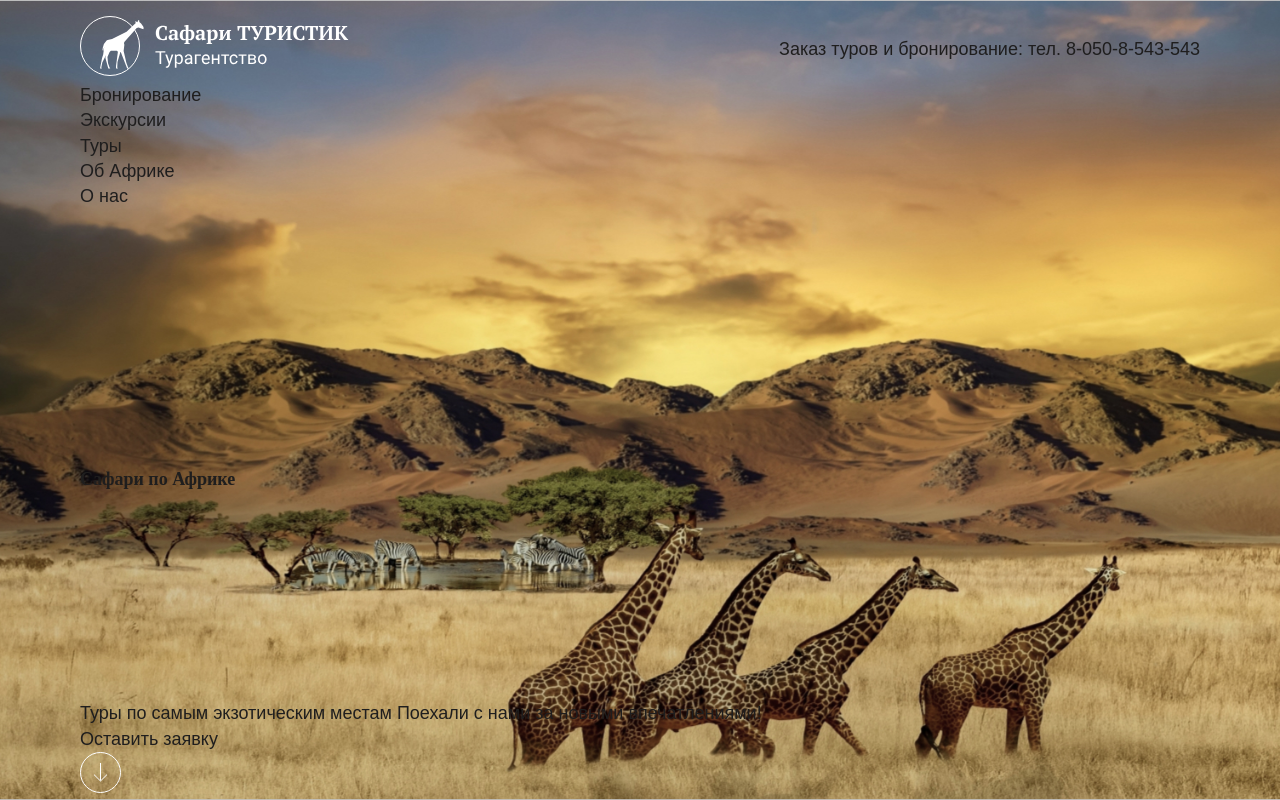
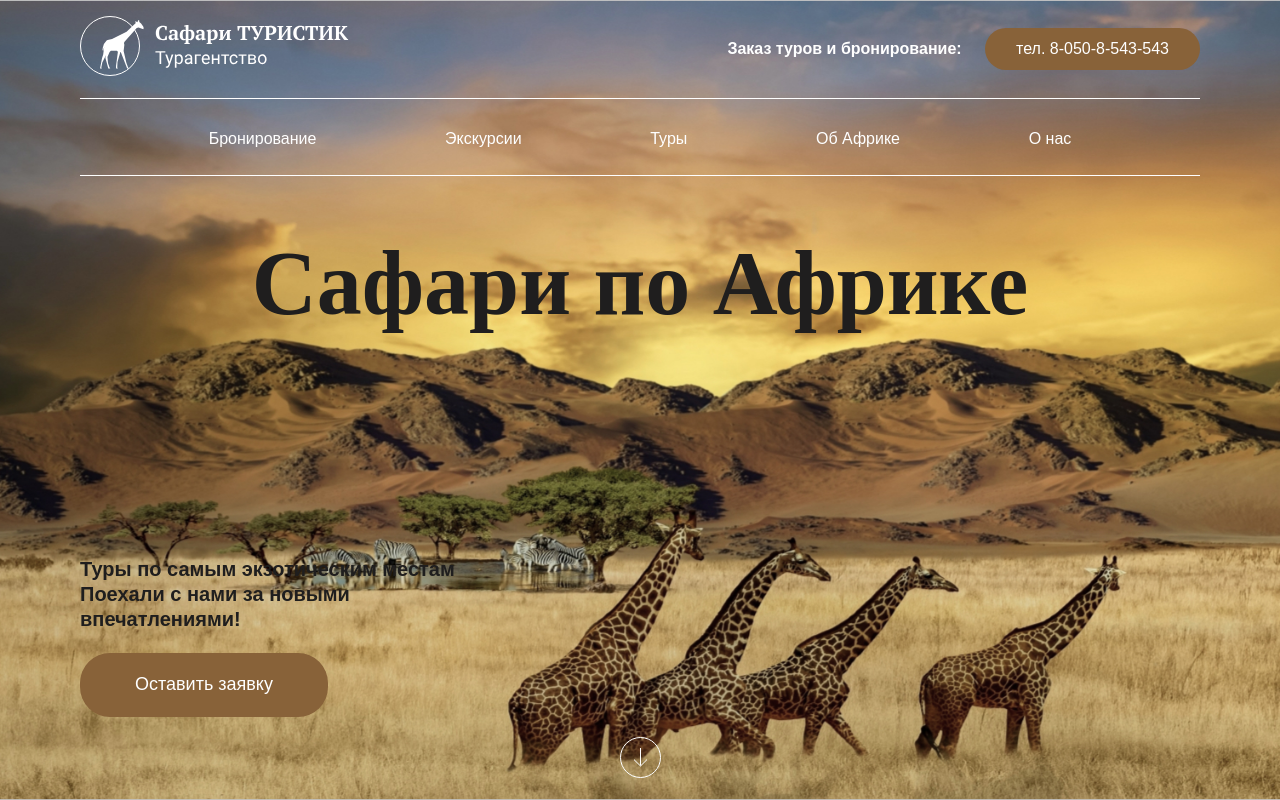
Before and after one commit to iCrespoDEV/safari, a plain HTML site: page index.html in a window 1280 px wide. Drawn offline with Linux system fonts and the light colour scheme; a web font is replaced by a local one.

Commit message:
header end
header end

```diff
--- a/css/style.css
+++ b/css/style.css
@@ -309,7 +309,7 @@ a {
   min-height: 100vh;
 }
 
-.header__top{
+.header__top {
   display: flex;
   justify-content: space-between;
   align-items: center;
@@ -317,23 +317,64 @@ a {
   padding: 16px 0 49px;
 }
 
-.menu{
+.menu {
   width: 100%;
+  border-top: 1px solid #fff;
+  border-bottom: 1px solid #fff;
+  margin-top: 15px;
+  padding: 27px 0 24px;
 }
 
+.header__phone {
+  font-size: 16px;
+  line-height: 130%;
+  color: #fff;
+  font-weight: 700;
+}
 
+.header__phone-number {
+  font-weight: 400;
+  margin-left: 19px;
+  padding: 12px 31px 13px;
+  background-color: #886239;
+  border-radius: 22px;
+}
 
-
-
-
-
-
-
-
-
-
-
+.menu__list {
+  display: flex;
+  justify-content: space-evenly;
+  align-items: center;
+  font-size: 16px;
+  color: #fff;
+}
 
 .header__title {
   font-family: "PT Serif", serif;
+  font-size: 90px;
+  font-weight: 700;
+  line-height: 130%;
+  text-align: center;
+  margin-bottom: auto;
 }
+
+.header__descr {
+  font-weight: 700;
+  font-size: 20px;
+  max-width: 420px;
+  margin-bottom: 20px;
+}
+
+.header__btn {
+  display: inline-block;
+  color: #fff;
+  font-size: 18px;
+  padding: 19px 55px 20px;
+  border-radius: 30px;
+  background: #886239;
+  margin-bottom: 20px;
+}
+
+.header__arrow {
+  text-align: center;
+  margin-bottom: 15px;
+}
```
Lines whose indentation alone changed are shown as unchanged.
